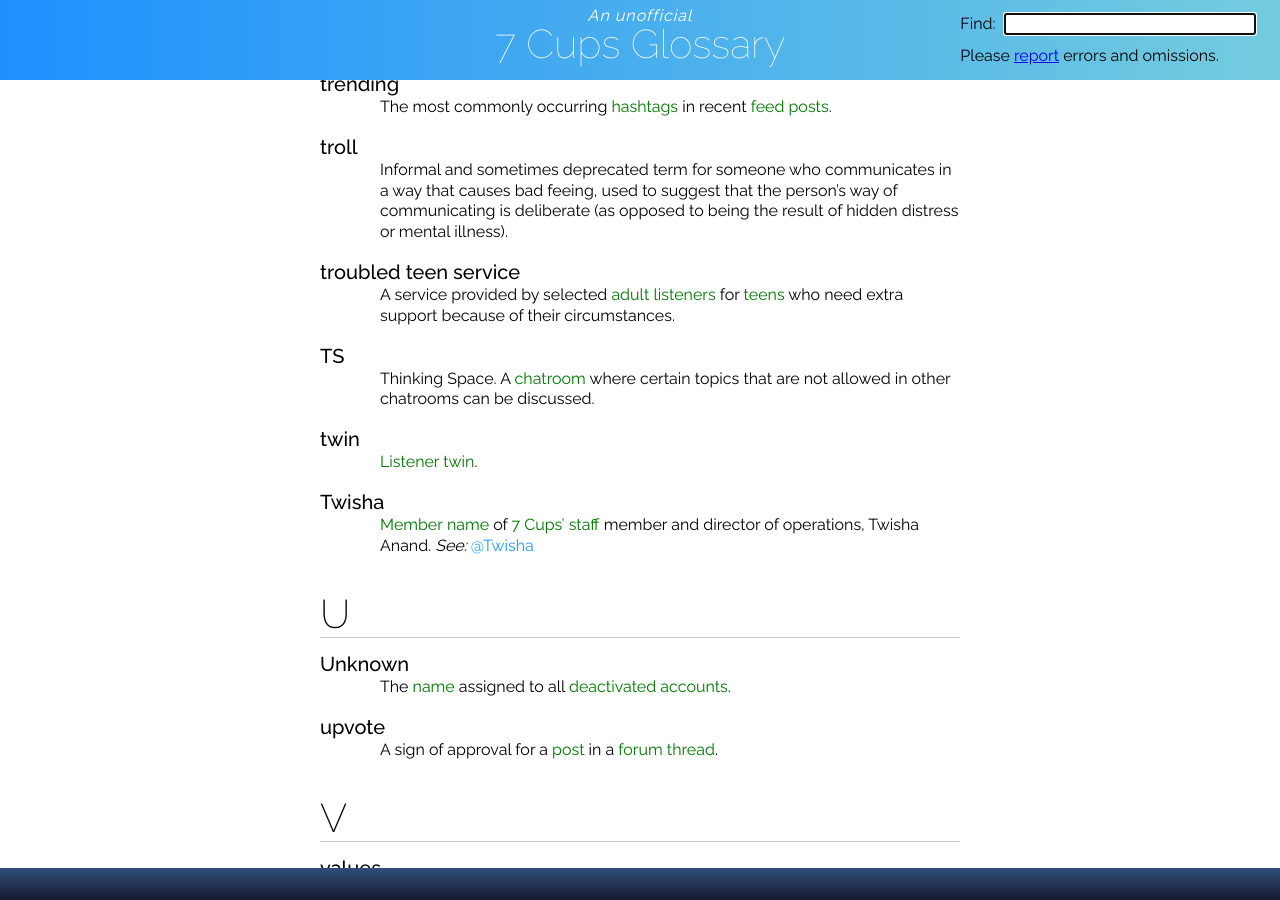
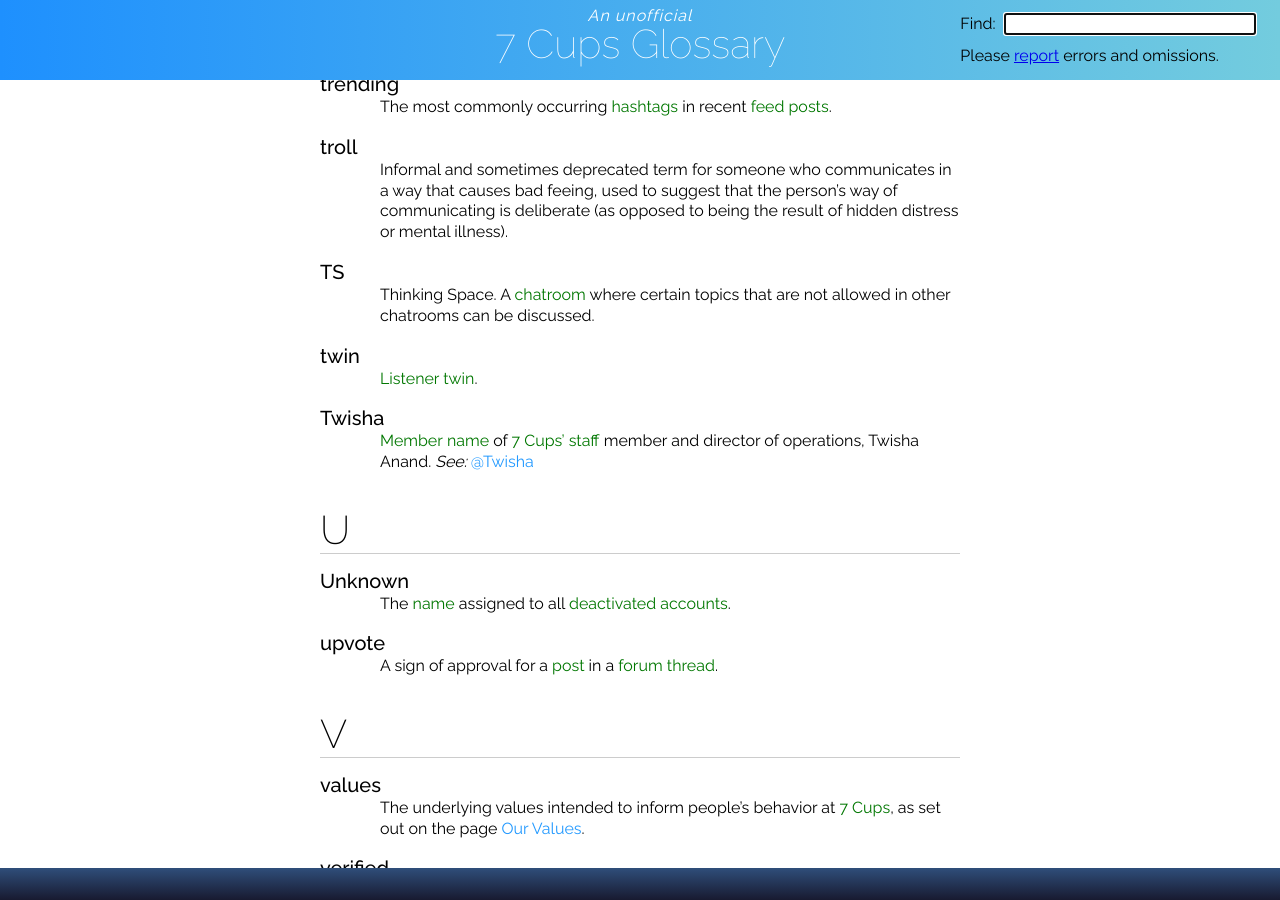
Before and after one commit to RarelyCharlie/rarelycharlie.github.io, a Jekyll site: the page built from glossary.md, in a window 1280 px wide and 900 px high, scrolled down 19309 px. Built offline with Jekyll 4.4.1, drawn with Linux system fonts in a browser that asks for light colours.

Commit message:
remove troubled teen service

```diff
--- a/glossary.md
+++ b/glossary.md
@@ -716,9 +716,6 @@ The most commonly occurring ~~hashtags/hashtag~~ in recent ~~feed~~ ~~posts~~.
 # troll
 Informal and sometimes deprecated term for someone who communicates in a way that causes bad feeing, used to suggest that the person's way of communicating is deliberate (as opposed to being the result of hidden distress or mental illness).
 
-# troubled teen service
-A service provided by selected ~~adult~~ ~~listeners/listener~~ for ~~teens/teen~~ who need extra support because of their circumstances.
-
 # TS
 Thinking Space. A ~~chatroom~~ where certain topics that are not allowed in other chatrooms can be discussed.
 
```
